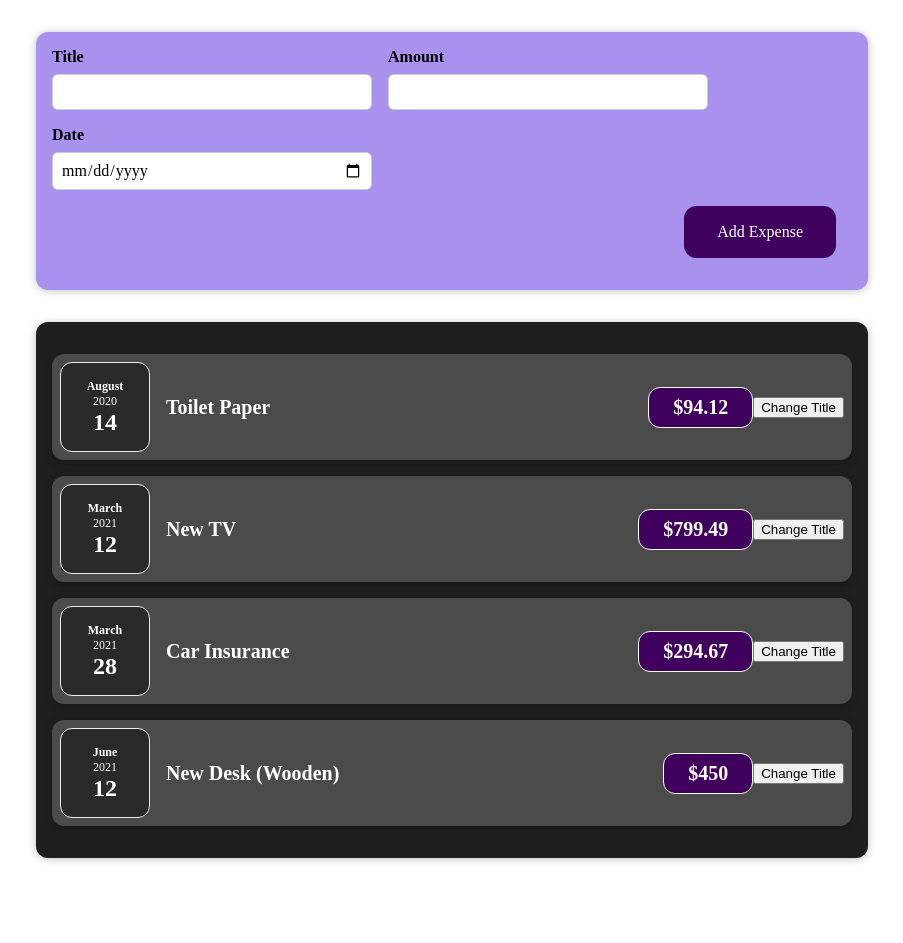
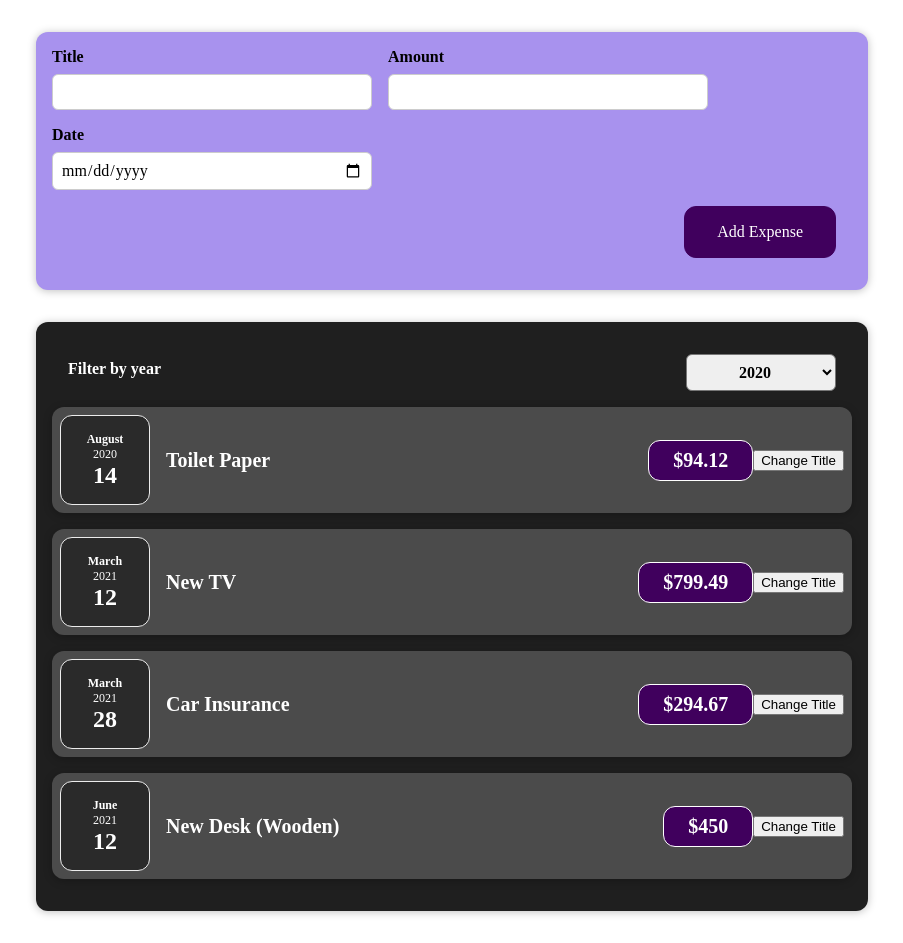
Before and after one commit to ajiajith001/react-tranining-expensive-tracker, a React (Create React App) app: page / in a window 1280 px wide. Shown: the whole page, without its empty margins (188-1091 px from the left). Before the commit the page ends 890 px from the top, so only its background shows below. Built offline with nearby package versions, Linux system fonts and the light colour scheme.

Commit message:
Added Expense filter

```diff
--- a/src/components/Expenses/Expenses.js
+++ b/src/components/Expenses/Expenses.js
@@ -1,11 +1,22 @@
-import React from 'react';
+import React, { useState } from 'react';
 import ExpenseItem from './ExpenseItem';
 import Card from '../UI/Card';
+import ExpensesFilter from './ExpensesFilter';
 import './Expenses.css';
 
 function Expenses(props) {
+  const [filteredYear, setFilteredYear] = useState('2020');
+
+  const filterChangeHandler = (selectedYear) => {
+    setFilteredYear(selectedYear);
+  };
+
   return (
     <Card className="expenses">
+      <ExpensesFilter
+        selected={filteredYear}
+        onChangeFilter={filterChangeHandler}
+      />
       <ExpenseItem
         title={props.items[0].title}
         amount={props.items[0].amount}
--- /dev/null
+++ b/src/components/Expenses/ExpensesFilter.css
@@ -0,0 +1,24 @@
+.expenses-filter {
+  color: white;
+  padding: 0 1rem;
+}
+
+.expenses-filter__control {
+  display: flex;
+  width: 100%;
+  align-items: center;
+  justify-content: space-between;
+  margin: 1rem 0;
+}
+
+.expenses-filter label {
+  font-weight: bold;
+  margin-bottom: 0.5rem;
+}
+
+.expenses-filter select {
+  font: inherit;
+  padding: 0.5rem 3rem;
+  font-weight: bold;
+  border-radius: 6px;
+}
--- /dev/null
+++ b/src/components/Expenses/ExpensesFilter.js
@@ -0,0 +1,25 @@
+import React from 'react';
+
+import './ExpensesFilter.css';
+
+const ExpensesFilter = (props) => {
+  const dropdownChangeHandler = (event) => {
+    props.onChangeFilter(event.target.value);
+  };
+
+  return (
+    <div className="expenses-filter">
+      <div className="expenses-filter__control">
+        <label>Filter by year</label>
+        <select value={props.selected} onChange={dropdownChangeHandler}>
+          <option value="2022">2022</option>
+          <option value="2021">2021</option>
+          <option value="2020">2020</option>
+          <option value="2019">2019</option>
+        </select>
+      </div>
+    </div>
+  );
+};
+
+export default ExpensesFilter;
```
